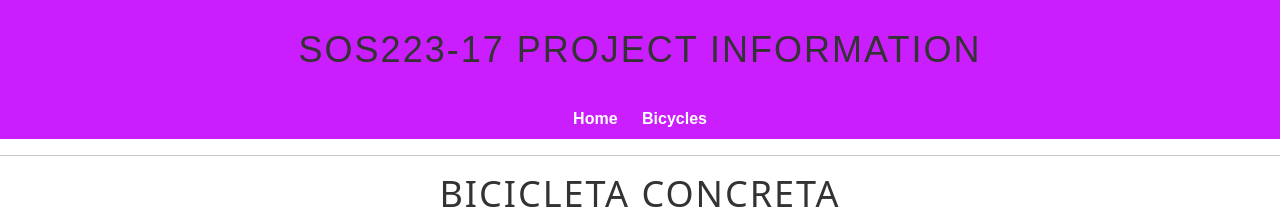
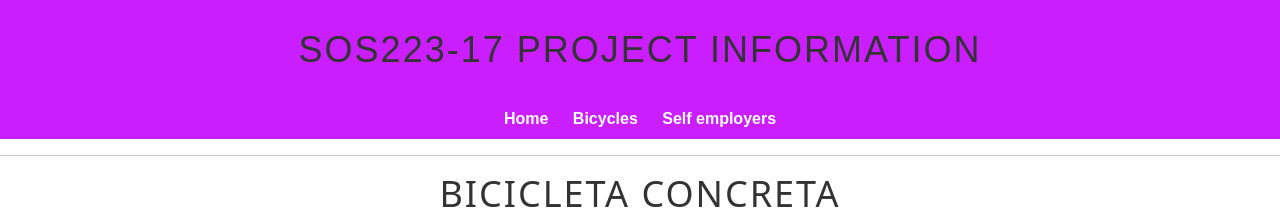
Before and after one commit to gti-sos/SOS2223-17, a SvelteKit app in the folder frontend/: page /andalusian-bicycle-plans/1/1 in a window 1280 px wide. Shown: the top 209 px of the page. Built offline with nearby package versions, Linux system fonts and the light colour scheme; no server answers.

Commit message:
Nav del header

```diff
--- a/frontend/src/routes/Header.svelte
+++ b/frontend/src/routes/Header.svelte
@@ -95,6 +95,7 @@
 	<nav>
 	    <a href="/">Home</a>
 	    <a href="/andalusian-bicycle-plans">Bicycles</a>
+		<a href="/self-employed-stats">Self employers</a>
 	</nav>
 
 
```
